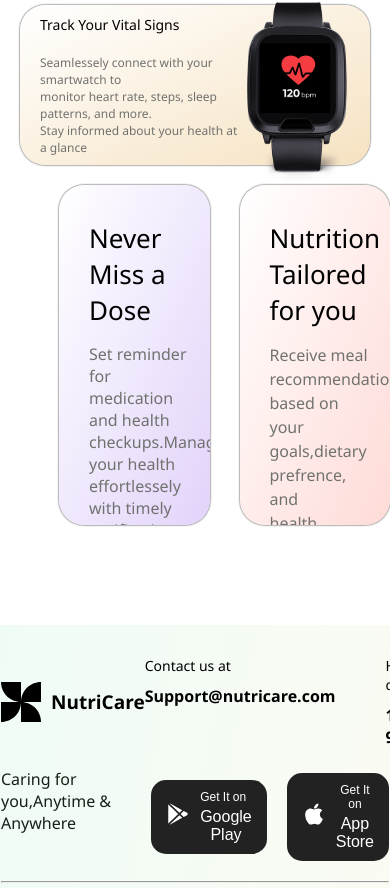
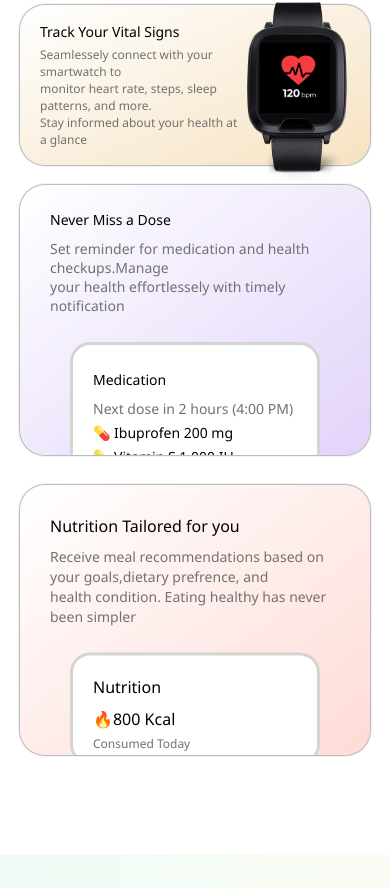
Before and after one commit to Manoj-2301/NutriCarePractice, a Next.js app: page /Choose in a window 390 px wide. Shown: the part 852-1740 px from the top of the page. Built offline with nearby package versions, Linux system fonts and the light colour scheme; some icons are missing.

Commit message:
mobiles res

```diff
--- a/src/app/(pages)/Choose/chooseStyle.scss
+++ b/src/app/(pages)/Choose/chooseStyle.scss
@@ -45,7 +45,7 @@
         .choose_card {
             overflow: hidden;
             display: flex;
-            // justify-content: center;
+            justify-content: center;
             align-items: center;
             padding: 20px 20px 20px 30px;
             padding-top: 50px;
@@ -79,6 +79,16 @@
                 font-size: 16px;
             }
 
+            .choose_card_img {
+                position: relative;
+                width: 350px;
+                height: 550px;
+                img{
+                    position: absolute;
+                    object-fit: contain;
+                }
+            }
+
         }
 
         .choose_card_two {
@@ -108,11 +118,13 @@
             .choose_card_img {
                 border-radius: 10px;
                 background-color: white;
-
+                width: 300px;
+                height: 200px;
+                position: relative;
                 img {
                     border-radius: 25px;
                     background-color: white;
-
+                    object-fit: contain;
                 }
             }
 
@@ -122,9 +134,10 @@
         .choose_card_three {
             display: flex;
             align-items: center;
-            width: 740px;
+            width: fit-content;
             height: 260px;
             padding: 20px;
+            padding-right: 300px;
             margin-top: 30px;
             border-radius: 25px;
             box-shadow: 0 0 2px black;
@@ -147,6 +160,8 @@
                 position: absolute;
                 top: -20px;
                 right: 20px;
+                width: 310px;
+                height: 310px;
             }
         }
     }
@@ -290,7 +305,7 @@
 
             .choose_main_subpara {
                 font-size: 14px;
-                padding:0px  5px;
+                padding: 0px 5px;
                 color: #71726f;
             }
         }
@@ -335,13 +350,15 @@
                     color: white;
                     font-size: 12px;
                 }
-                .choose_card_img{
+
+                .choose_card_img {
                     position: relative;
                     width: 100px;
                     height: 160px;
                     left: -20px;
                     top: 20px;
-                    img{
+
+                    img {
                         position: absolute;
 
                     }
@@ -356,7 +373,7 @@
                 display: flex;
                 align-items: center;
                 gap: 0px;
-                margin: 0   auto;
+                margin: 0 auto;
                 border-radius: 25px;
                 box-shadow: 0 0 2px black;
                 background: linear-gradient(to bottom, rgb(255, 255, 255) 0%, #c7e8fa);
@@ -379,9 +396,10 @@
                     border-radius: 10px;
                     background-color: white;
                     width: 200px;
-                    height:100px;
+                    height: 100px;
                     position: relative;
                     left: -1px;
+
                     img {
                         border-radius: 25px;
                         background-color: white;
@@ -394,27 +412,18 @@
             }
 
             .choose_card_three {
-                display: flex;
-                align-items: center;
                 width: 350px;
                 height: 160px;
                 padding: 20px;
-                margin-top: 30px;
-                border-radius: 25px;
-                box-shadow: 0 0 2px black;
                 position: relative;
-                background: linear-gradient(to right bottom, rgba(255, 255, 255, 1) 0%, #f6e2c1);
 
                 .choose_card_para {
                     font-size: 14px;
-                    font-weight: 500;
-                    margin-bottom: 20px;
+                    margin-bottom: 5px;
                 }
 
                 .choose_card_para_two {
                     font-size: 12px;
-                    font-weight: 500;
-                    color: #71726f;
                     width: 200px;
                 }
 
@@ -424,7 +433,8 @@
                     right: -2px;
                     width: 150px;
                     height: 190px;
-                    img{
+
+                    img {
                         object-fit: cover;
                     }
                 }
@@ -432,65 +442,48 @@
         }
 
         .second_card {
-            display: flex;
+            display: grid;
+            grid-template-columns: auto;
             gap: 30px;
-            justify-content: center;
             margin-top: 20px;
-            margin-left: 45px;
+            margin-left: 0px;
 
             .card_second_row {
-                overflow: hidden;
-                width: 745px;
-                height: 340px;
-                border-radius: 25px;
-                padding: 20px;
+                width: 350px;
+                height: 270px;
+                padding: 10px;
                 padding-left: 30px;
-                box-shadow: 0 0 2px black;
-                margin-left: 14px;
-                position: relative;
-                background: linear-gradient(to right bottom, rgba(255, 255, 255, 1) 0%, #e2d3fa);
+                margin: 0 auto;
 
                 .second_card_para {
-                    font-size: 26px;
+                    font-size: 14px;
                     margin-top: 15px;
                     font-weight: 500;
-                    margin-bottom: 15px;
+                    margin-bottom: 10px;
                 }
 
                 .second_card_subpara {
-                    color: #71726f;
-                    font-weight: 500;
-                    margin-bottom: 30px;
-                    font-size: 16px;
+                    margin-bottom: 20px;
+                    font-size: 14px;
                 }
 
                 .second_card_inner_card {
-                    width: 350px;
-                    position: absolute;
-                    left: 50%;
-                    transform: translate(-50%, 5%);
-                    background-color: white;
-                    border: 3px solid #71726f4d;
-                    padding: 20px 30px;
-                    border-radius: 20px;
-
+                    width: 250px;
+                    padding: 10px 20px;
                     .second_card_parasub {
-                        font-weight: 500;
-                        font-size: 20px;
-                        color: #71726f;
-                        margin-bottom: 10px;
+                        font-size: 14px;
+                        margin-bottom: 5px;
                     }
 
                     .second_card_medicine {
-                        font-size: 18px;
-                        margin-bottom: 5px;
+                        font-size: 14px;
                     }
                 }
             }
 
             .card_second_row_two {
-                width: 745px;
-                height: 340px;
+                width: 350px;
+                height: 270px;
                 border-radius: 25px;
                 padding: 20px;
                 padding-left: 30px;
@@ -500,41 +493,28 @@
                 background: linear-gradient(to right bottom, rgba(255, 255, 255, 1) 0%, #fedbd7);
 
                 .second_card_para {
-                    font-size: 26px;
-                    margin-top: 15px;
-                    font-weight: 500;
-                    margin-bottom: 15px;
+                    font-size: 16px;
+                    margin-top: 10px;
+                    margin-bottom: 10px;
                 }
 
                 .second_card_subpara {
-                    color: #71726f;
-                    font-weight: 500;
                     margin-bottom: 20px;
-                    font-size: 16px;
-                    line-height: 24px;
+                    font-size: 14px;
+                    line-height: 20px;
                 }
 
                 .second_card_inner_card {
-                    width: 350px;
-                    margin-bottom: 20px;
-                    position: absolute;
-                    left: 50%;
-                    transform: translate(-50%, 5%);
-                    background-color: white;
-                    border: 3px solid #71726f4d;
-                    padding: 20px 30px;
-                    border-radius: 20px;
-
+                    width: 250px;
+                    margin-bottom: 10px;
+                    padding: 10px 20px;
                     .second_card_paraSub {
-                        font-size: 32px;
+                        font-size: 16px;
                         font-weight: 500;
                     }
-
                     .second_card_consumed {
-                        font-size: 22px;
-                        color: #71726f;
-                        margin-top: 10px;
-                        font-weight: 500;
+                        font-size: 12px;
+                        margin-top: 5px;
                     }
                 }
             }
```
Also changed, not shown: src/app/(pages)/Home/homeStyle.scss (+4 -3 lines).
